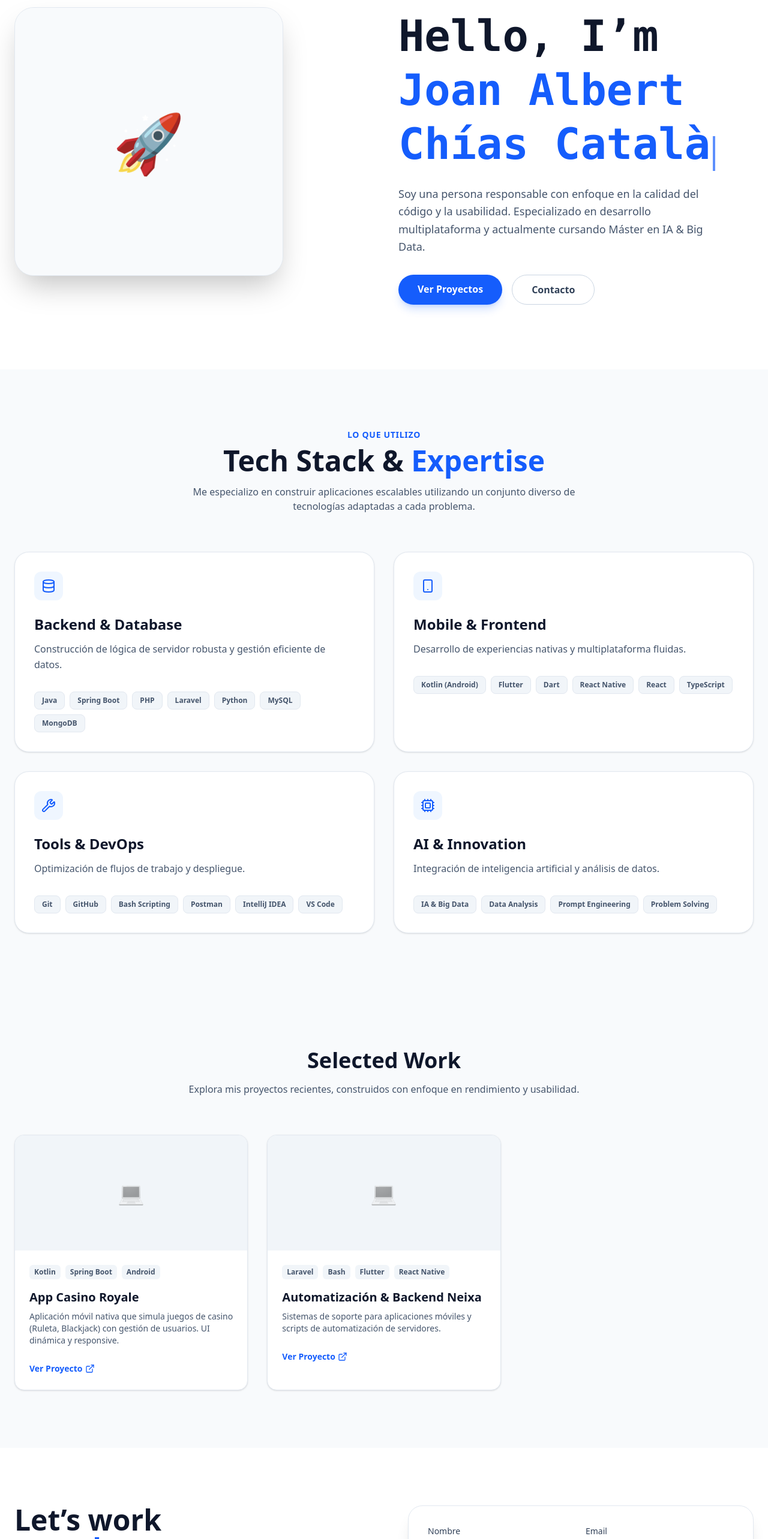
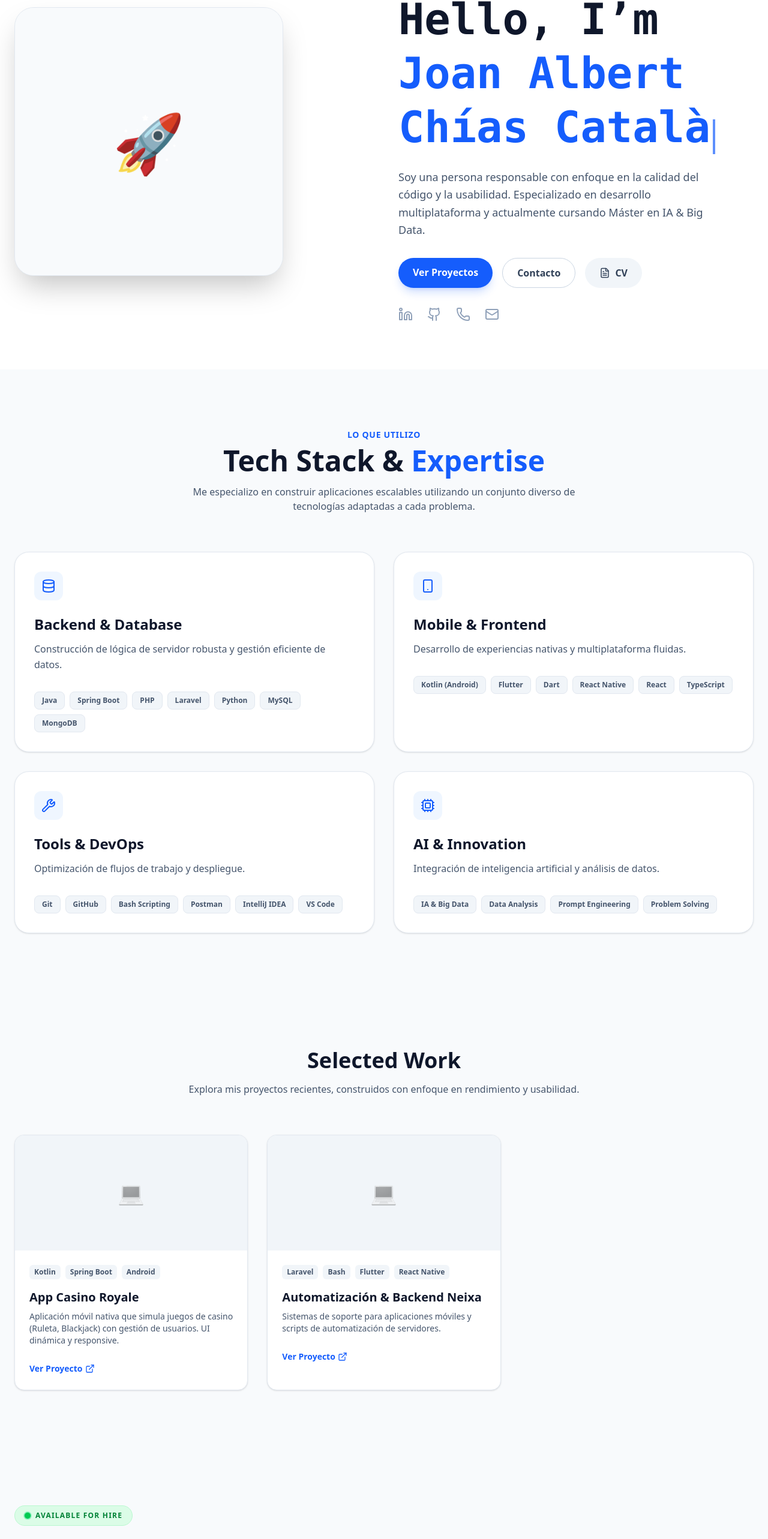
Before and after one commit to Jachias21/portfolio_pro, a Next.js app: page / in a window 1280 px wide. Shown: the part 184-2750 px from the top of the page at 60% size. Built offline with nearby package versions, Linux system fonts and the light colour scheme.

Commit message:
few changes on design

```diff
--- a/src/components/sections/Contact.tsx
+++ b/src/components/sections/Contact.tsx
@@ -1,71 +1,107 @@
 'use client';
 
-import { Mail, MapPin, Github, Linkedin } from 'lucide-react';
+import { motion } from 'framer-motion';
+import { Mail, Github, Linkedin, Phone } from 'lucide-react';
 import { SOCIALS } from '@/data/portfolio';
 
 export default function Contact() {
+  const whatsappNumber = "34669001746";
+
+  const socialLinks = [
+    {
+      icon: <Linkedin size={40} />,
+      href: SOCIALS.linkedin,
+      label: "LinkedIn",
+      color: "hover:text-[#0077b5]"
+    },
+    {
+      icon: <Github size={40} />,
+      href: SOCIALS.github,
+      label: "GitHub",
+      color: "hover:text-slate-900 dark:hover:text-white"
+    },
+    {
+      icon: <Phone size={40} />,
+      href: `https://wa.me/${whatsappNumber}`,
+      label: "WhatsApp",
+      color: "hover:text-[#25D366]"
+    },
+    {
+      icon: <Mail size={40} />,
+      href: `mailto:${SOCIALS.email}`,
+      label: "Email",
+      color: "hover:text-blue-600"
+    }
+  ];
+
   return (
-    <section id="contact" className="py-24 bg-white dark:bg-[#020617] transition-colors duration-300">
-      <div className="container mx-auto px-6">
-        <div className="grid grid-cols-1 lg:grid-cols-2 gap-12 lg:gap-20">
+    // He quitado el div de "Fondo decorativo" que había aquí
+    <section id="contact" className="py-24 bg-slate-50 dark:bg-[#020617] transition-colors duration-300 flex items-center min-h-[50vh]">
 
-          {/* Info Izquierda */}
-          <div>
-            <h2 className="text-4xl md:text-5xl font-bold text-slate-900 dark:text-white mb-6">
-              Let’s work <br />
-              <span className="text-blue-600">together.</span>
-            </h2>
-            <p className="text-slate-600 dark:text-slate-400 text-lg mb-12 max-w-md">
-              ¿Tienes un proyecto en mente? Rellena el formulario o contáctame directamente.
-            </p>
+      <div className="container mx-auto px-6 relative z-10">
 
-            <div className="space-y-4">
-              <a href={SOCIALS.email} className="flex items-center gap-4 p-4 rounded-xl bg-slate-50 dark:bg-slate-800/50 border border-slate-100 dark:border-slate-800 hover:border-blue-500 transition-colors group">
-                <div className="bg-blue-100 dark:bg-slate-700 p-3 rounded-lg text-blue-600 dark:text-white">
-                  <Mail size={24} />
-                </div>
-                <div>
-                  <p className="text-xs text-slate-500 font-bold uppercase">Email</p>
-                  <p className="text-slate-900 dark:text-white font-medium">joanalbertchias9@gmail.com</p>
-                </div>
-              </a>
+        {/* Contenedor Flex: Texto Izquierda | Iconos Derecha */}
+        <div className="flex flex-col lg:flex-row lg:items-end justify-between gap-12 lg:gap-20">
 
-              <div className="flex items-center gap-4 p-4 rounded-xl bg-slate-50 dark:bg-slate-800/50 border border-slate-100 dark:border-slate-800">
-                <div className="bg-blue-100 dark:bg-slate-700 p-3 rounded-lg text-blue-600 dark:text-white">
-                  <MapPin size={24} />
-                </div>
-                <div>
-                  <p className="text-xs text-slate-500 font-bold uppercase">Ubicación</p>
-                  <p className="text-slate-900 dark:text-white font-medium">Barcelona, España</p>
-                </div>
-              </div>
-            </div>
+          {/* BLOQUE DE TEXTO */}
+          <div className="max-w-3xl">
+            <motion.div
+              initial={{ opacity: 0, y: 20 }}
+              whileInView={{ opacity: 1, y: 0 }}
+              viewport={{ once: true }}
+              className="inline-flex items-center gap-2 px-4 py-2 mb-8 rounded-full bg-green-100 dark:bg-green-900/20 text-green-700 dark:text-green-400 text-xs font-bold tracking-widest border border-green-200 dark:border-green-800 uppercase"
+            >
+              <span className="relative flex h-2.5 w-2.5">
+                <span className="animate-ping absolute inline-flex h-full w-full rounded-full bg-green-400 opacity-75"></span>
+                <span className="relative inline-flex rounded-full h-2.5 w-2.5 bg-green-500"></span>
+              </span>
+              Available for hire
+            </motion.div>
+
+            <motion.h2
+              initial={{ opacity: 0, y: 20 }}
+              whileInView={{ opacity: 1, y: 0 }}
+              viewport={{ once: true }}
+              transition={{ delay: 0.1 }}
+              className="text-5xl md:text-7xl font-bold text-slate-900 dark:text-white mb-6 tracking-tight leading-tight"
+            >
+              Let’s start a <br />
+              <span className="text-blue-600 dark:text-blue-500">project together.</span>
+            </motion.h2>
+
+            <motion.p
+              initial={{ opacity: 0, y: 20 }}
+              whileInView={{ opacity: 1, y: 0 }}
+              viewport={{ once: true }}
+              transition={{ delay: 0.2 }}
+              className="text-lg md:text-xl text-slate-600 dark:text-slate-400 leading-relaxed max-w-xl"
+            >
+              Me especializo en construir aplicaciones escalables e interfaces intuitivas.
+              Hablemos sobre cómo puedo ayudarte.
+            </motion.p>
           </div>
 
-          {/* Formulario Derecha (Card) */}
-          <div className="bg-white dark:bg-[#0f172a] border border-slate-200 dark:border-slate-800 p-8 rounded-3xl shadow-xl dark:shadow-none">
-            <form className="space-y-6">
-              <div className="grid grid-cols-2 gap-4">
-                <div>
-                    <label className="block text-sm font-medium text-slate-700 dark:text-slate-300 mb-2">Nombre</label>
-                    <input type="text" className="w-full bg-slate-50 dark:bg-slate-900 border border-slate-200 dark:border-slate-700 rounded-lg px-4 py-3 text-slate-900 dark:text-white focus:ring-2 focus:ring-blue-500 outline-none transition-all" placeholder="Nombre" />
-                </div>
-                <div>
-                    <label className="block text-sm font-medium text-slate-700 dark:text-slate-300 mb-2">Email</label>
-                    <input type="email" className="w-full bg-slate-50 dark:bg-slate-900 border border-slate-200 dark:border-slate-700 rounded-lg px-4 py-3 text-slate-900 dark:text-white focus:ring-2 focus:ring-blue-500 outline-none transition-all" placeholder="Email" />
-                </div>
-              </div>
-
-              <div>
-                <label className="block text-sm font-medium text-slate-700 dark:text-slate-300 mb-2">Mensaje</label>
-                <textarea rows={4} className="w-full bg-slate-50 dark:bg-slate-900 border border-slate-200 dark:border-slate-700 rounded-lg px-4 py-3 text-slate-900 dark:text-white focus:ring-2 focus:ring-blue-500 outline-none transition-all" placeholder="¿Cómo puedo ayudarte?"></textarea>
-              </div>
-
-              <button type="submit" className="w-full bg-blue-600 text-white font-bold py-4 rounded-xl hover:bg-blue-700 transition-all flex justify-center items-center gap-2">
-                Enviar Mensaje
-              </button>
-            </form>
-          </div>
+          {/* BLOQUE DE ICONOS (Alineado a la derecha por el contenedor padre) */}
+          <motion.div
+            initial={{ opacity: 0, x: 20 }}
+            whileInView={{ opacity: 1, x: 0 }}
+            viewport={{ once: true }}
+            transition={{ delay: 0.3 }}
+            className="flex gap-8 lg:pb-2"
+          >
+            {socialLinks.map((social, idx) => (
+              <a
+                key={idx}
+                href={social.href}
+                target="_blank"
+                rel="noopener noreferrer"
+                aria-label={social.label}
+                className={`text-slate-400 transition-all transform hover:scale-125 hover:-translate-y-1 ${social.color}`}
+              >
+                {social.icon}
+              </a>
+            ))}
+          </motion.div>
 
         </div>
       </div>
--- a/src/components/sections/Hero.tsx
+++ b/src/components/sections/Hero.tsx
@@ -1,30 +1,56 @@
 'use client';
 
 import { motion } from 'framer-motion';
-import { PROFILE } from '@/data/portfolio';
+import { PROFILE, SOCIALS } from '@/data/portfolio';
 import { useEffect, useState } from 'react';
+import { Github, Linkedin, Mail, Phone, FileText } from 'lucide-react';
 
 export default function Hero() {
   const [text, setText] = useState('');
-  // Aquí decidimos qué texto escribir. He puesto tu nombre completo o puedes poner solo "Joan Albert".
   const fullText = PROFILE.name;
+  const whatsappNumber = "34669001746";
 
-  // Efecto de escritura tipo máquina de escribir
   useEffect(() => {
     if (text.length < fullText.length) {
       const timeout = setTimeout(() => {
         setText(fullText.slice(0, text.length + 1));
-      }, 100); // Velocidad de escritura (100ms por letra)
-
+      }, 100);
       return () => clearTimeout(timeout);
     }
   }, [text, fullText]);
+
+  const socialLinks = [
+    {
+      icon: <Linkedin size={24} />,
+      href: SOCIALS.linkedin,
+      label: "LinkedIn",
+      color: "hover:text-[#0077b5]"
+    },
+    {
+      icon: <Github size={24} />,
+      href: SOCIALS.github,
+      label: "GitHub",
+      color: "hover:text-slate-900 dark:hover:text-white"
+    },
+    {
+      icon: <Phone size={24} />,
+      href: `https://wa.me/${whatsappNumber}`,
+      label: "WhatsApp",
+      color: "hover:text-[#25D366]"
+    },
+    {
+      icon: <Mail size={24} />,
+      href: `mailto:${SOCIALS.email}`,
+      label: "Email",
+      color: "hover:text-blue-600"
+    }
+  ];
 
   return (
     <section id="hero" className="min-h-screen flex items-center justify-center pt-20 pb-10 bg-white dark:bg-[#020617] transition-colors duration-300">
       <div className="container mx-auto px-6 grid grid-cols-1 lg:grid-cols-2 gap-12 items-center">
 
-        {/* FOTO (Izquierda) */}
+        {/* FOTO */}
         <motion.div
           initial={{ opacity: 0, x: -50 }}
           animate={{ opacity: 1, x: 0 }}
@@ -32,12 +58,11 @@ export default function Hero() {
           className="order-1 lg:order-1 relative aspect-square max-w-md mx-auto lg:mx-0 w-full bg-slate-100 dark:bg-slate-800 rounded-[2rem] overflow-hidden shadow-2xl dark:shadow-blue-900/10 border border-slate-200 dark:border-slate-700"
         >
           <div className="w-full h-full flex items-center justify-center text-slate-300 dark:text-slate-600 bg-slate-50 dark:bg-slate-900">
-             {/* Placeholder para tu foto */}
              <span className="text-8xl">🚀</span>
           </div>
         </motion.div>
 
-        {/* TEXTO (Derecha) */}
+        {/* TEXTO */}
         <div className="order-2 lg:order-2 text-left">
           <motion.div
             initial={{ opacity: 0, y: 10 }}
@@ -56,7 +81,6 @@ export default function Hero() {
             <span className="text-blue-600 dark:text-transparent dark:bg-clip-text dark:bg-gradient-to-r dark:from-blue-400 dark:to-cyan-300">
               {text}
             </span>
-            {/* Cursor parpadeante */}
             <motion.span
               animate={{ opacity: [0, 1, 0] }}
               transition={{ repeat: Infinity, duration: 0.8 }}
@@ -67,7 +91,7 @@ export default function Hero() {
           <motion.p
             initial={{ opacity: 0 }}
             animate={{ opacity: 1 }}
-            transition={{ delay: 0.5 }} // Retrasamos un poco el texto para dejar protagonismo al nombre
+            transition={{ delay: 0.5 }}
             className="text-lg text-slate-600 dark:text-slate-400 mb-8 max-w-lg leading-relaxed"
           >
             {PROFILE.bio}
@@ -77,14 +101,41 @@ export default function Hero() {
             initial={{ opacity: 0, y: 20 }}
             animate={{ opacity: 1, y: 0 }}
             transition={{ delay: 0.6 }}
-            className="flex gap-4"
+            className="flex flex-col gap-8"
           >
-            <a href="#projects" className="px-8 py-3 bg-blue-600 text-white rounded-full font-bold hover:bg-blue-700 transition shadow-lg shadow-blue-600/20 dark:shadow-blue-900/20 hover:-translate-y-1">
-              Ver Proyectos
-            </a>
-            <a href="#contact" className="px-8 py-3 border border-slate-300 dark:border-slate-600 text-slate-700 dark:text-white rounded-full font-bold hover:bg-slate-50 dark:hover:bg-slate-800 transition hover:-translate-y-1">
-              Contacto
-            </a>
+            {/*GRUPO DE BOTONES*/}
+            <div className="flex flex-wrap gap-4">
+              <a href="#projects" className="px-6 py-3 bg-blue-600 text-white rounded-full font-bold hover:bg-blue-700 transition shadow-lg shadow-blue-600/20 dark:shadow-blue-900/20 hover:-translate-y-1">
+                Ver Proyectos
+              </a>
+              <a href="#contact" className="px-6 py-3 border border-slate-300 dark:border-slate-600 text-slate-700 dark:text-white rounded-full font-bold hover:bg-slate-50 dark:hover:bg-slate-800 transition hover:-translate-y-1">
+                Contacto
+              </a>
+              <a
+                href="/cv.pdf"
+                target="_blank"
+                rel="noopener noreferrer"
+                className="flex items-center gap-2 px-6 py-3 bg-slate-100 dark:bg-slate-800 text-slate-700 dark:text-slate-200 rounded-full font-bold hover:bg-slate-200 dark:hover:bg-slate-700 transition hover:-translate-y-1"
+              >
+                <FileText size={18} /> CV
+              </a>
+            </div>
+
+            {/* Iconos Sociales */}
+            <div className="flex items-center gap-6">
+              {socialLinks.map((social, idx) => (
+                <a
+                  key={idx}
+                  href={social.href}
+                  target="_blank"
+                  rel="noopener noreferrer"
+                  aria-label={social.label}
+                  className={`text-slate-400 transition-all transform hover:scale-110 ${social.color}`}
+                >
+                  {social.icon}
+                </a>
+              ))}
+            </div>
           </motion.div>
         </div>
       </div>
```
Also changed, not shown: src/components/layout/Navbar.tsx (+7 -10 lines), src/app/globals.tsx (deleted), 1 other file (tests, documents, lock files or other folders).
